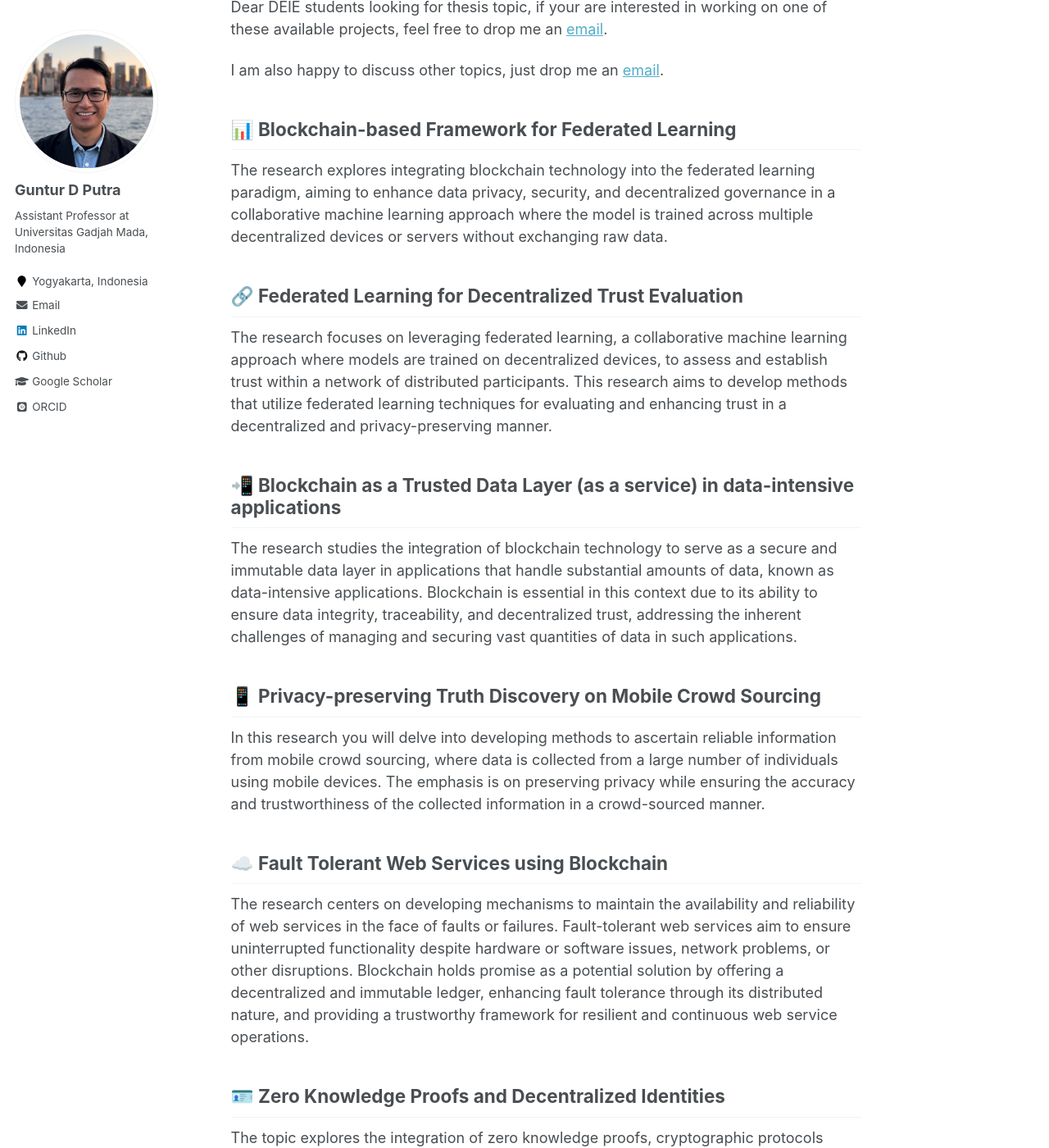
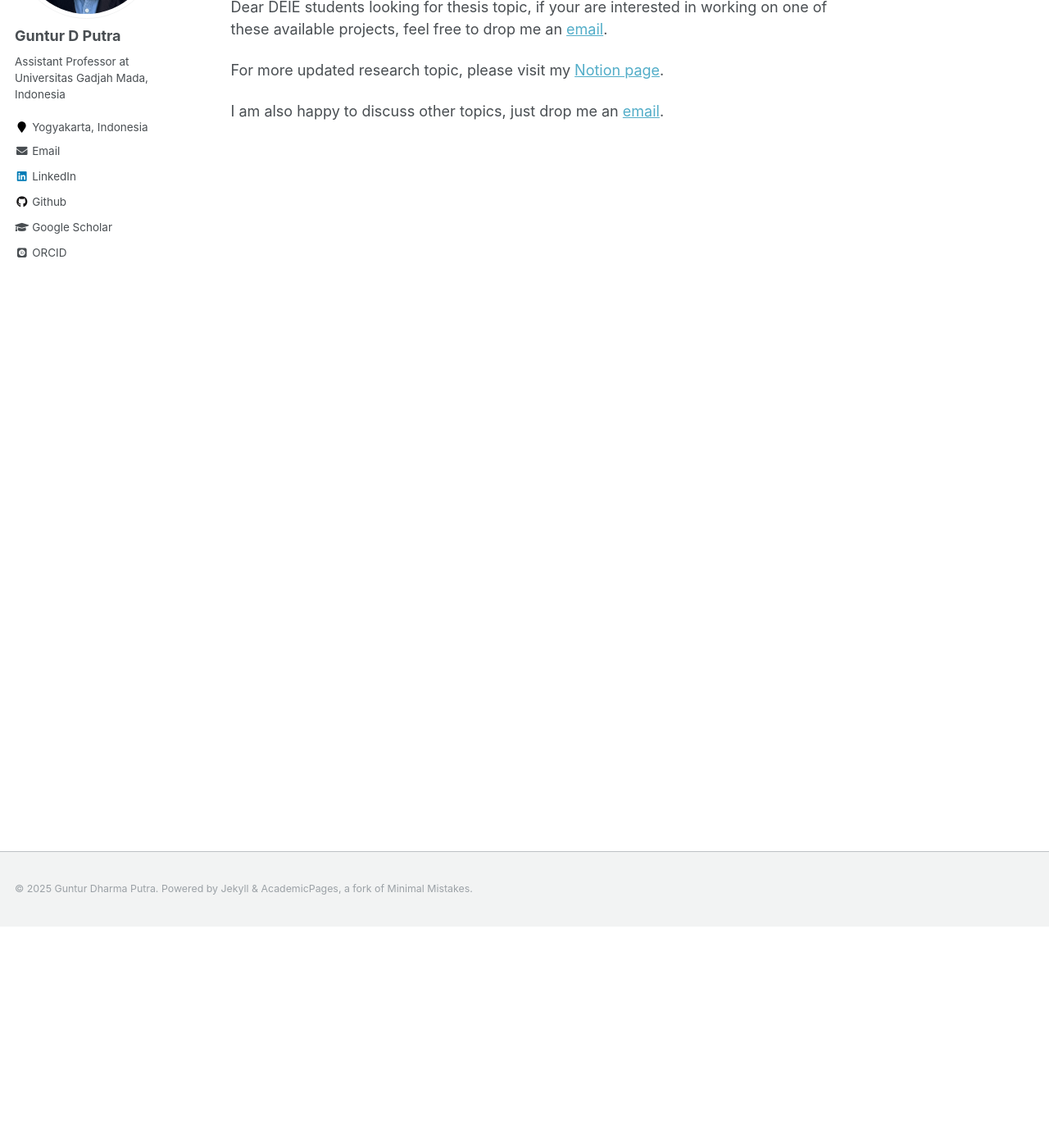
Before and after one commit to gdputra/gdputra.github.io, a Jekyll site: the page built from _pages/research.md, in a window 1280 px wide and 1400 px high, scrolled down 270 px. Shown: the whole window at 82% size. Built offline with Jekyll 4.4.1, drawn with Linux system fonts in a browser that asks for light colours; some web fonts are replaced; some of the changed text lies outside the part shown.

Commit message:
Update research.md
Removed old research topic and added a link to the notion page.

```diff
--- a/_pages/research.md
+++ b/_pages/research.md
@@ -8,23 +8,6 @@ This page lists some of research ideas/projects around _cyber-physical systems_
 
 Dear DEIE students looking for thesis topic, if your are interested in working on one of these available projects, feel free to drop me an [email](mailto:gdputra@ugm.ac.id).
 
+For more updated research topic, please visit my [Notion page](https://daffy-cell-1f2.notion.site/7f89ddc542e84f739c0ba4a0c19762d4?v=ed5a720f6f6841d5849b770d7ab06113).
+
 I am also happy to discuss other topics, just drop me an [email](mailto:gdputra@ugm.ac.id).
-
-## 📊 Blockchain-based Framework for Federated Learning
-The research explores integrating blockchain technology into the federated learning paradigm, aiming to enhance data privacy, security, and decentralized governance in a collaborative machine learning approach where the model is trained across multiple decentralized devices or servers without exchanging raw data.
-
-## 🔗 Federated Learning for Decentralized Trust Evaluation
-<!-- <img align="left" width="100" height="100" src="https://media.tenor.com/images/6a136e1c2d7b30298a5b657348097a60/tenor.gif" style="margin:0px 50px"> -->
-The research focuses on leveraging federated learning, a collaborative machine learning approach where models are trained on decentralized devices, to assess and establish trust within a network of distributed participants. This research aims to develop methods that utilize federated learning techniques for evaluating and enhancing trust in a decentralized and privacy-preserving manner.
-
-## 📲 Blockchain as a Trusted Data Layer (as a service) in data-intensive applications
-The research studies the integration of blockchain technology to serve as a secure and immutable data layer in applications that handle substantial amounts of data, known as data-intensive applications. Blockchain is essential in this context due to its ability to ensure data integrity, traceability, and decentralized trust, addressing the inherent challenges of managing and securing vast quantities of data in such applications.
-
-## 📱 Privacy-preserving Truth Discovery on Mobile Crowd Sourcing
-In this research you will delve into developing methods to ascertain reliable information from mobile crowd sourcing, where data is collected from a large number of individuals using mobile devices. The emphasis is on preserving privacy while ensuring the accuracy and trustworthiness of the collected information in a crowd-sourced manner.
-
-## ☁️ Fault Tolerant Web Services using Blockchain
-The research centers on developing mechanisms to maintain the availability and reliability of web services in the face of faults or failures. Fault-tolerant web services aim to ensure uninterrupted functionality despite hardware or software issues, network problems, or other disruptions. Blockchain holds promise as a potential solution by offering a decentralized and immutable ledger, enhancing fault tolerance through its distributed nature, and providing a trustworthy framework for resilient and continuous web service operations.
-
-## 🪪 Zero Knowledge Proofs and Decentralized Identities
-The topic explores the integration of zero knowledge proofs, cryptographic protocols allowing verification without revealing underlying data, into decentralized identity systems. Zero knowledge proofs are vital in decentralized identities to ensure privacy and security by enabling authentication and authorization processes without disclosing sensitive personal information, thus maintaining individual privacy while verifying identity credentials in a trustless environment.
```
